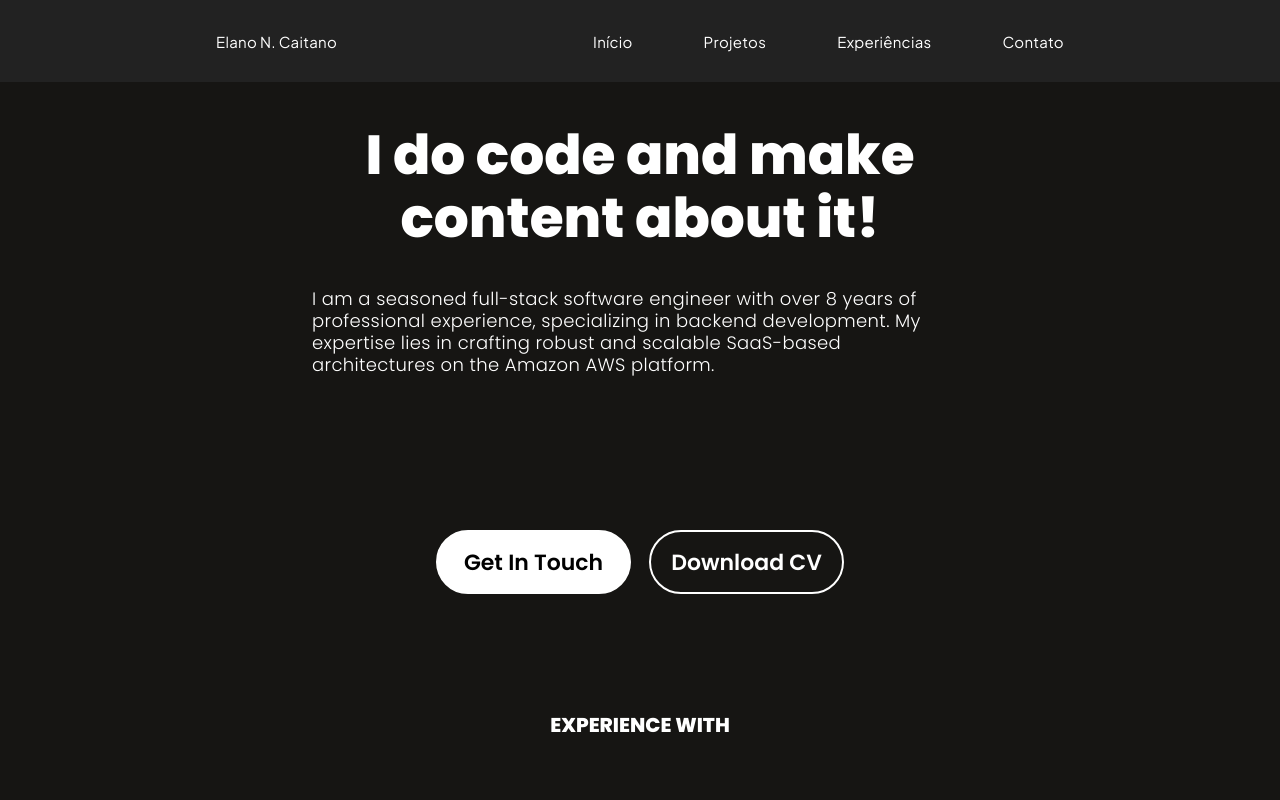
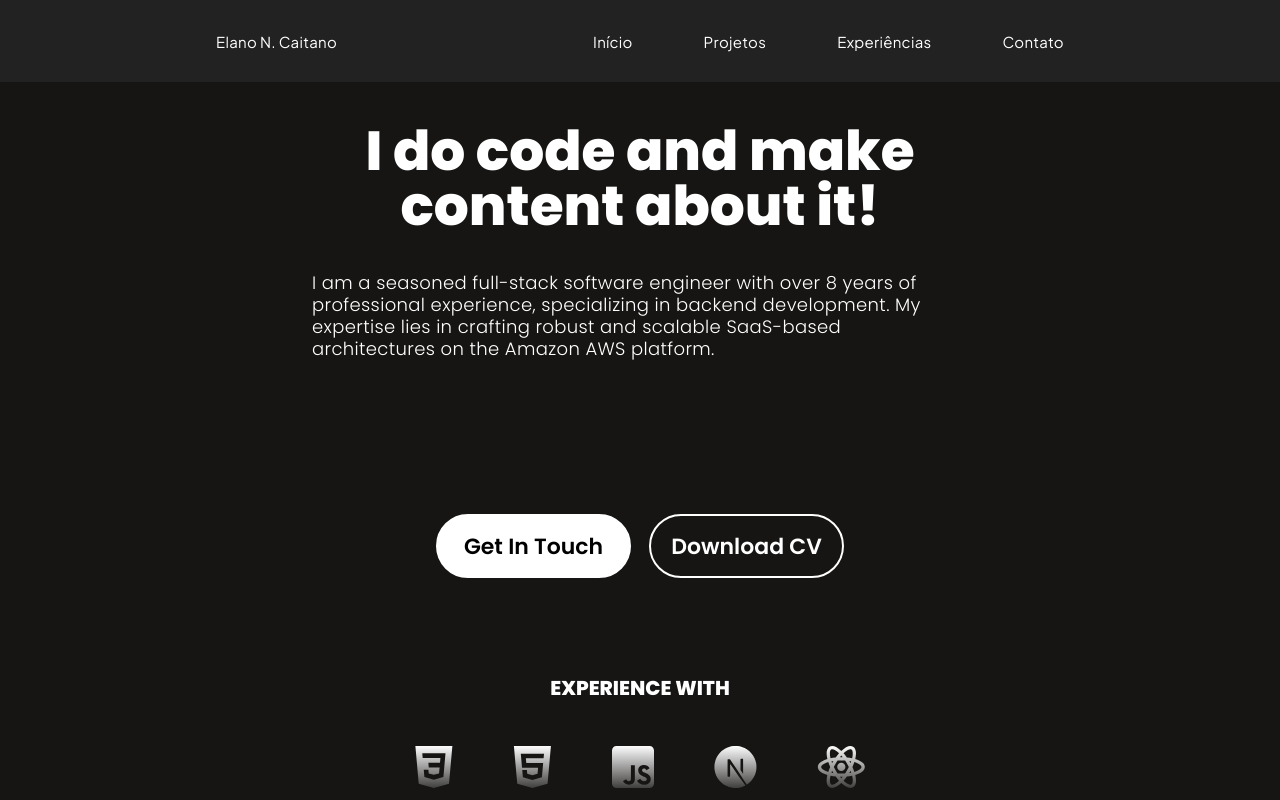
Before and after one commit to elanonc/Portfolio, a React (Vite) app in the folder portfolio/: page / in a window 1280 px wide. Shown: the top 800 px of the page. Built offline with nearby package versions, Linux system fonts and the light colour scheme.

Commit message:
ajustes no componente de titulo customizavel

```diff
--- a/portfolio/src/components/title/title.css
+++ b/portfolio/src/components/title/title.css
@@ -1,6 +1,4 @@
 .custom-title {
     font-family: 'Poppins', sans-serif;
     font-weight: 800;
-    line-height: 63px;
-    text-align: center;
 }
```
